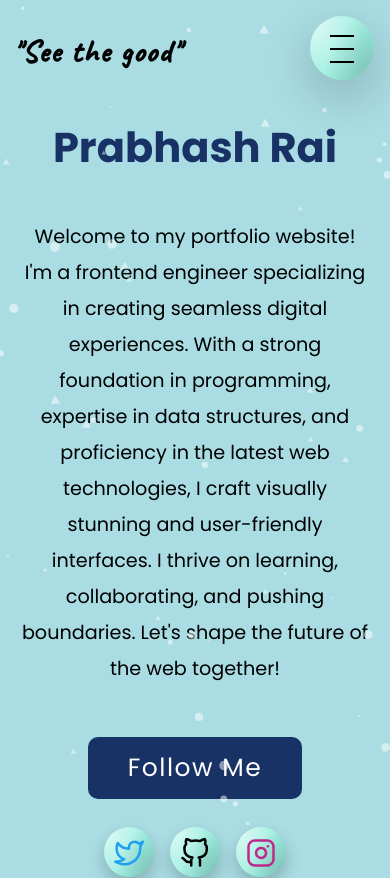
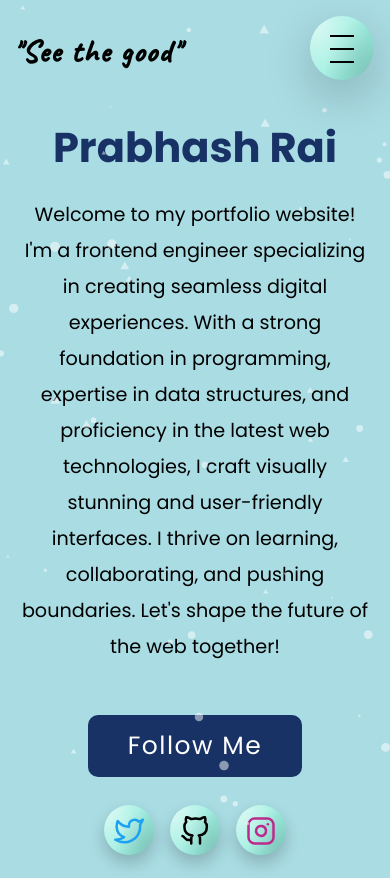
Before and after one commit to prabhashrai02/new_portfolio, a React (Create React App) app: page /challenge#/home in a window 390 px wide. Shown: the top 878 px of the page. Built offline with nearby package versions, Linux system fonts and the light colour scheme; a web font is replaced by a local one.

Commit message:
fix homepage content margin

```diff
--- a/src/Component/Home/Home.css
+++ b/src/Component/Home/Home.css
@@ -136,7 +136,7 @@
         margin: 0px;
         width: 100%;
         font-size: 1.2rem;
-        margin-top: 30px;
+        margin-top: 8px;
     }
 
     .content-section .content .button {
```
